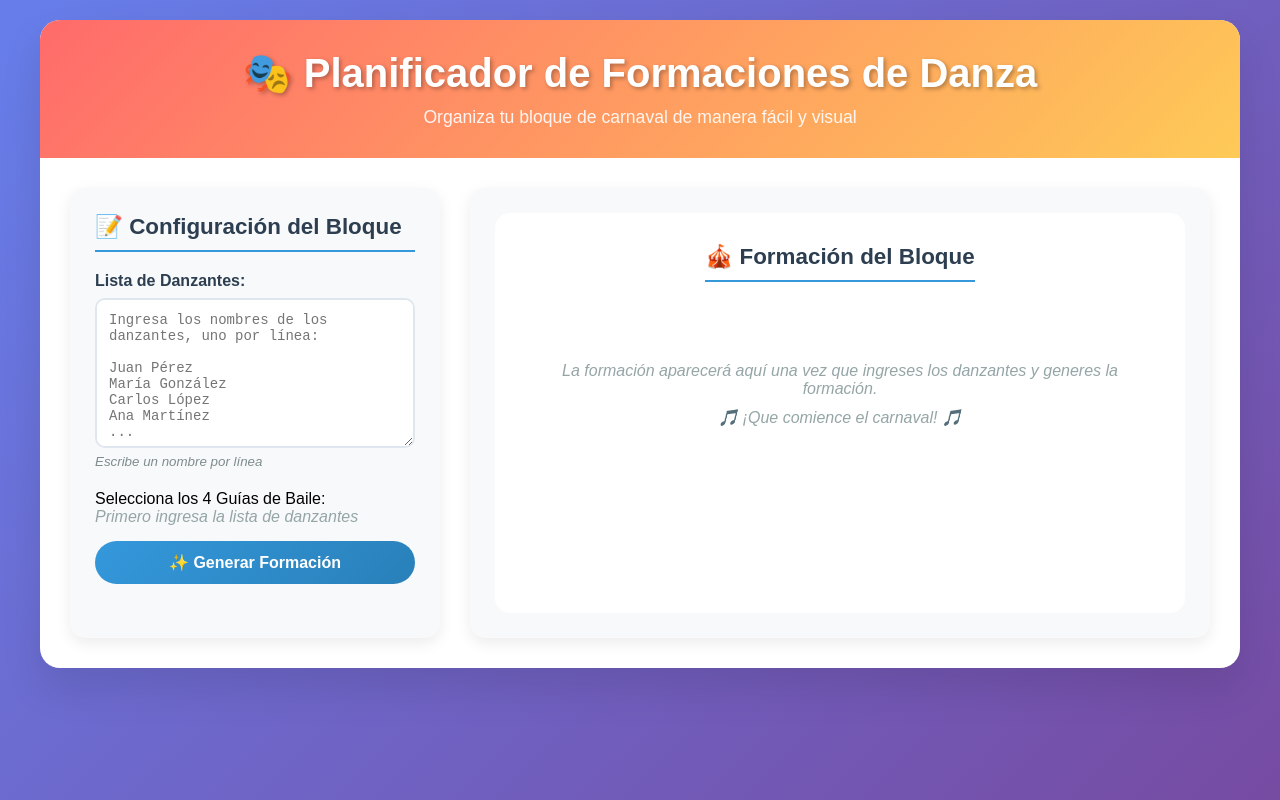
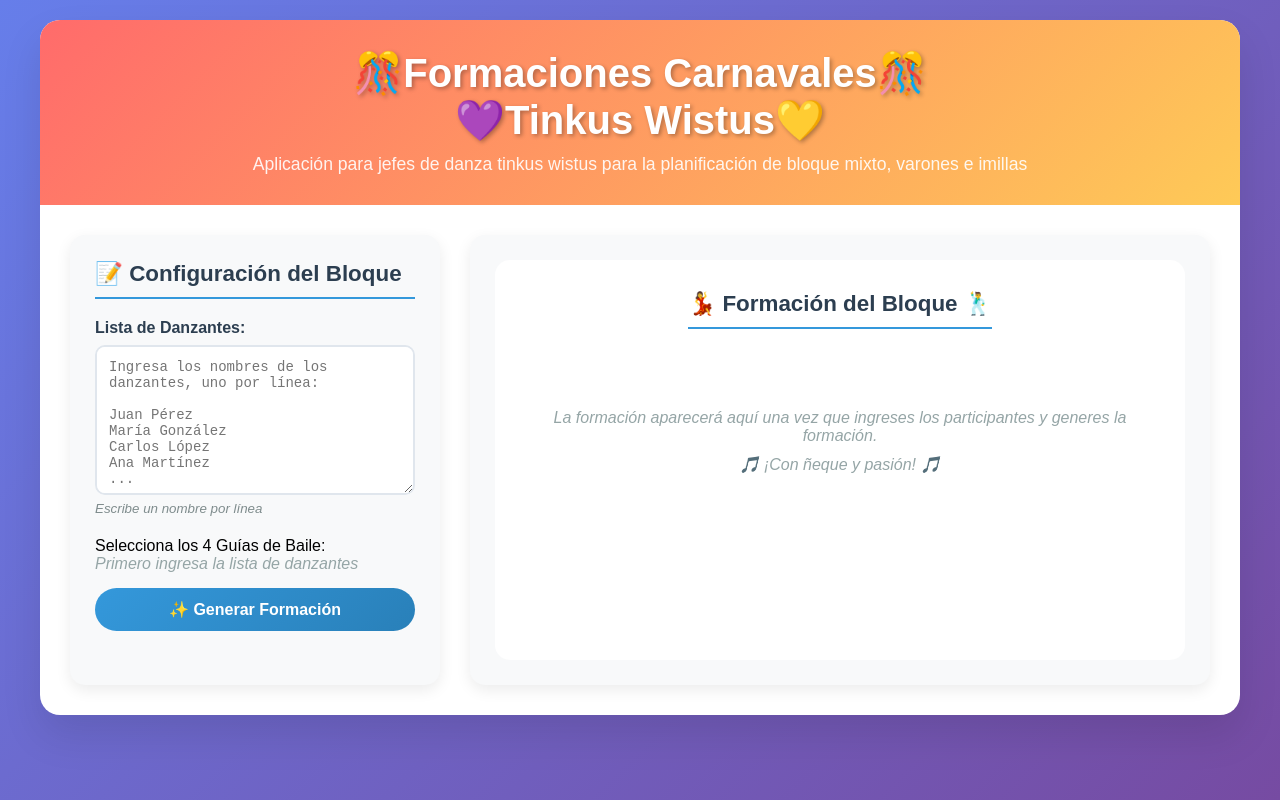
Before and after one commit to arcrame/WISTUS-FORMACI-N, a plain HTML site: page index.html in a window 1280 px wide. Drawn offline with Linux system fonts and the light colour scheme.

Commit message:
Update index.html

```diff
--- a/index.html
+++ b/index.html
@@ -3,7 +3,7 @@
 <head>
     <meta charset="UTF-8">
     <meta name="viewport" content="width=device-width, initial-scale=1.0">
-    <title>Formaciones de Carnaval</title>
+    <title>Planificador de Formaciones de Danza</title>
     <style>
         * {
             margin: 0;
@@ -270,8 +270,8 @@
 <body>
     <div class="container">
         <div class="header">
-            <h1>🎭 Planificador de Formaciones de Danza</h1>
-            <p>Organiza tu bloque de carnaval de manera fácil y visual</p>
+            <h1>🎊Formaciones Carnavales🎊<br>💜Tinkus Wistus💛</h1>
+            <p>Aplicación para jefes de danza tinkus wistus para la planificación de bloque mixto, varones e imillas</p>
         </div>
 
         <div class="content">
@@ -301,11 +301,11 @@
 
             <div class="panel">
                 <div class="formation">
-                    <h2>🎪 Formación del Bloque</h2>
+                    <h2>💃 Formación del Bloque 🕺</h2>
                     <div id="formationDisplay">
                         <div class="empty-state">
-                            <p>La formación aparecerá aquí una vez que ingreses los danzantes y generes la formación.</p>
-                            <p style="margin-top: 10px;">🎵 ¡Que comience el carnaval! 🎵</p>
+                            <p>La formación aparecerá aquí una vez que ingreses los participantes y generes la formación.</p>
+                            <p style="margin-top: 10px;">🎵 ¡Con ñeque y pasión! 🎵</p>
                         </div>
                     </div>
                 </div>
@@ -332,6 +332,9 @@
                 guidesList.innerHTML = '<p style="color: #95a5a6; font-style: italic;">Primero ingresa la lista de danzantes</p>';
                 return;
             }
+
+            // Ordenar alfabéticamente
+            dancers.sort((a, b) => a.localeCompare(b, 'es', { sensitivity: 'base' }));
 
             guidesList.innerHTML = '';
 
```
